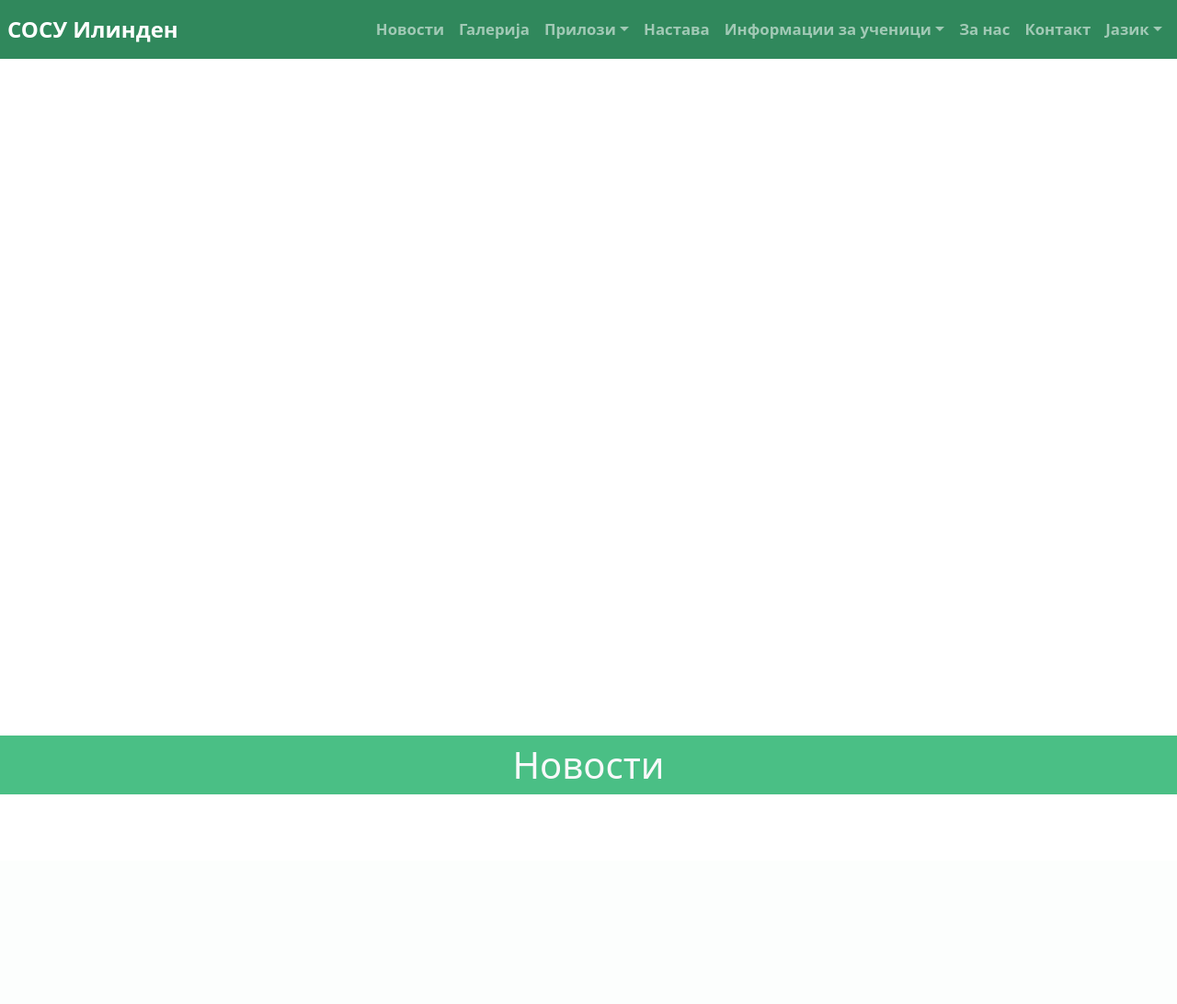
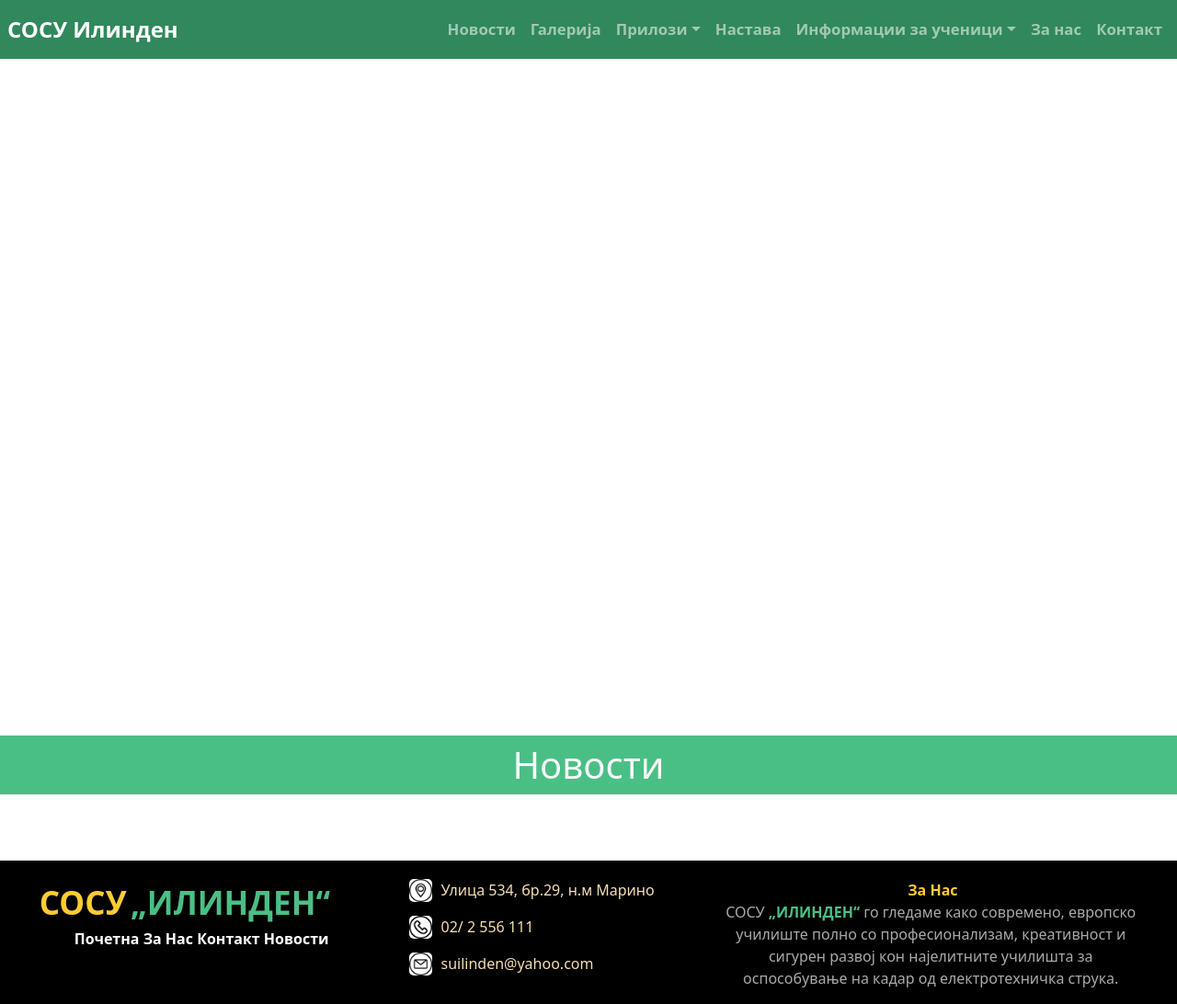
Before and after one commit to Shack-de-Shnaek/massum-school-website, a Django app: page /en/ in a window 1280 px wide. Shown: the whole page at 92% size. Before the commit the page ends 864 px from the top, so only its background shows below. Run offline with Django 4.2, Linux system fonts and the light colour scheme; data comes from the database, SQL or seed files in the repository; data that the repository does not hold is empty; some libraries are stand-ins or nearby versions.

Commit message:
Footer_1.0

```diff
--- a/static/css/global.css
+++ b/static/css/global.css
@@ -100,23 +100,6 @@ main {
     }
 }
 
-.language-dropdown.show {
-    max-width: fit-content;
-}
-
-.language-btn {
-    background: inherit;
-    outline: none;
-}
-
-.language-dropdown input {
-    margin: 0;
-}
-
-.article-card {
-    max-width: 60rem;
-}
-
 .article-card .card-title {
     transition: 0.2s;
 }
@@ -130,7 +113,84 @@ main {
 }
 
 .article-carousel img {
-    /* height: 20% !important; */
+    height: 20% !important;
     max-height: 20rem;
+}
+footer{
     width: 100%;
+    height: auto;
+    display: flex;
+    flex-direction: row;
+    justify-content: space-around;
+    flex-flow: wrap;
+    color: white;
+    background-color: black;
+    padding-top: 20px;
 }
+.footer_container1{
+    width: 20%;
+    height: 300px;
+    margin: 20pxs;
+}
+@media screen and (max-with:600px){
+    .footer_container{
+       width: 40%;
+    }
+    .footer_container1{
+        width: 40%;
+    }
+}
+.ilindenLogo {
+    color:#4ABF85;
+    font-size: 35px;
+}
+.sosuLogo {
+    font-size: 35px;
+    color: var(--yellow);
+}
+.container_left {
+    position: relative;
+    left: -12px;
+}
+.footer_nav {
+    color:white;
+    position: relative;
+    left: 50px;
+}
+.footer_nav:hover{
+    color:var(--yellow);
+    cursor: pointer;
+}
+.AboutUs {
+    max-width: 450px;
+    text-align:center;
+    color: darkgrey;
+}
+.About_Us{
+    position: relative;
+    left: 200px;
+    color: var(--yellow);
+}
+.ilindenn {
+    color: #4ABF85;
+}
+.icons {
+    width: 25px;
+    height: 25px;
+    background-color: white;
+    border-radius: 5px;
+
+}
+.location {
+    color:wheat;
+    position: relative;
+    left: 10px;
+}
+.location:hover {
+    color: var(--yellow);
+    cursor: pointer;
+}
+.About_Content {
+    display: flex;
+
+}
--- a/templates/article.html
+++ b/templates/article.html
@@ -2,10 +2,6 @@
 
 {% load static %}
 {% load i18n %}
-
-{% block page_title %}
-    {{article.title}}
-{% endblock %}
 
 {% block content %}
     <h1>{{article.title}}</h1>
--- a/templates/layout/footer.html
+++ b/templates/layout/footer.html
@@ -1,5 +1,34 @@
 {% load i18n %}
+{% load static %}
+<footer>
+ <div class="footer_container">
+    <strong class="sosuLogo">{% translate 'СОСУ' %}</strong>
+ <strong class="ilindenLogo ">{% translate '„ИЛИНДЕН“' %}</strong>
+  <div class="footer_container container_left">
+    <strong class="footer_nav">{% translate 'Почетна' %}</strong>
+    <strong class="footer_nav">{% translate 'За Нас' %}</strong>
+    <strong class="footer_nav">{% translate 'Контакт' %}</strong>
+    <strong class="footer_nav">{% translate 'Новости' %}</strong>
+  </div>
 
-<footer>
+</div>
+ <div class="footer_container">
+    <div class="About_Content">
+    <img src="{% static 'icons/location.png' %}" class="icons" alt="location_icon">
+    <p class="location">Улица 534, бр.29, н.м Марино</p>
+    </div>
+    <div class="About_Content">
+        <img src="{% static 'icons/phone.png' %}" class="icons" alt="phone_icon">
+    <p class="location">02/ 2 556 111</p>
+    </div>
+    <div  class="About_Content">
+        <img src="{% static 'icons/email.png' %}" class="icons" alt="email_icon">
+    <p class="location">suilinden@yahoo.com</p>
+    </div>
+ </div>
+ <div class="footer_container">
+    <strong class="About_Us">{% translate 'За Нас' %}</strong>
+    <p class="AboutUs">{% translate 'СОСУ' %} <strong class="ilindenn">{% translate '„ИЛИНДЕН“' %}</strong>{% translate ' го гледаме како современо, европско училиште полно со професионализам, креативност и сигурен развој кон најелитните училишта за оспособување на кадар од електротехничка струка.' %} </p>
+ </div>
 
 </footer>
--- a/templates/layout/navbar.html
+++ b/templates/layout/navbar.html
@@ -13,7 +13,7 @@
         <div class="collapse navbar-collapse w-100 px-2 bg-primary-green" id="navbarCollapse">
             <ul class="navbar-nav ms-auto">
                 <li class="nav-item">
-                    <a href="{% url 'article_list' %}" class="nav-link px-2">{% translate 'Новости' %}</a>
+                    <a href="" class="nav-link px-2">{% translate 'Новости' %}</a>
                 </li>
                 <li class="nav-item">
                     <a href="" class="nav-link px-2">{% translate 'Галерија' %}</a>
@@ -63,34 +63,6 @@
                 <li class="nav-item">
                     <a href="" class="nav-link px-2">{% translate 'Контакт' %}</a>
                 </li>
-                <li class="nav-item dropdown">
-                    <a href="" class="nav-link dropdown-toggle" role="button" data-bs-toggle="dropdown">{% translate 'Јазик' %}</a>
-                    <ul class="dropdown-menu language-dropdown rounded-0 bg-light-green dropdown-shadow py-0">
-                        <li>
-                            <form method="post" action="{% url 'set_language' %}">
-                                {% csrf_token %}
-                                <input name="language" type="hidden" value="mk">
-                                <input class="language-btn border-0 nav-link" type="submit" value="MK">
-                            </form>
-                        </li>
-                        <hr />
-                        <li>
-                            <form method="post" action="{% url 'set_language' %}">
-                                {% csrf_token %}
-                                <input name="language" type="hidden" value="en">
-                                <input class="language-btn border-0 nav-link" type="submit" value="EN">
-                            </form>
-                        </li>
-                        <hr />
-                        <li>
-                            <form method="post" action="{% url 'set_language' %}">
-                                {% csrf_token %}
-                                <input name="language" type="hidden" value="sq">
-                                <input class="language-btn border-0 nav-link" type="submit" value="SQ">
-                            </form>
-                        </li>
-                    </ul>
-                </li>
             </ul>
         </div>
     </div>
```
Also changed, not shown: templates/article_list.html (+4 -22 lines), static/icons/email.png (added), static/icons/location.png (added), static/icons/phone.png (added).
